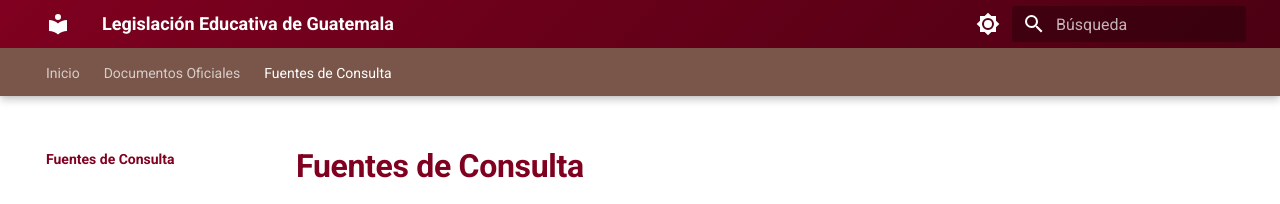
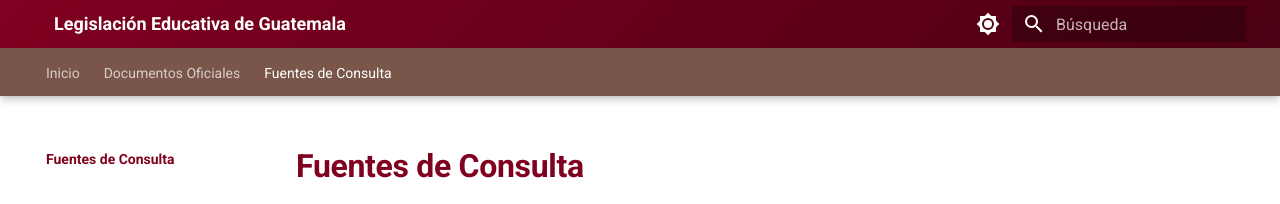
Before and after one commit to Levy147/legislacion-educativa-guatemala, an MkDocs documentation site: the page built from docs/fuentes.md, in a window 1280 px wide. Shown: the top 204 px of the page. Built offline with MkDocs 1.6.1 and Material for MkDocs 9.7.7, drawn with Linux system fonts in a browser that asks for light colours.

Commit message:
feat: actualizacion de sistema v8

```diff
--- a/docs/stylesheets/extra.css
+++ b/docs/stylesheets/extra.css
@@ -1,5 +1,9 @@
 /* Estilos personalizados para Legislación Educativa de Guatemala */
-/* Color Corinto (Borgoña/Granate) */
+
+/* Ocultar logo por defecto de MkDocs Material */
+.md-header__button.md-logo {
+  display: none !important;
+}
 
 /* Variables de color corinto */
 :root {
--- a/mkdocs.yml
+++ b/mkdocs.yml
@@ -31,6 +31,9 @@ theme:
     - content.code.copy
     - content.tabs.link
     - toc.follow
+  icon:
+    logo: false
+  favicon: false
 
 markdown_extensions:
   - admonition
```
